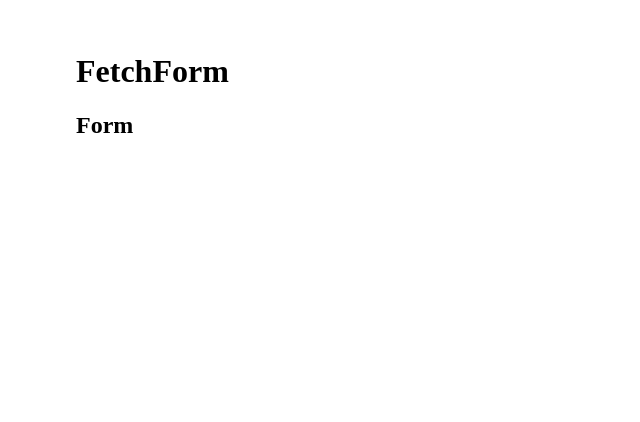
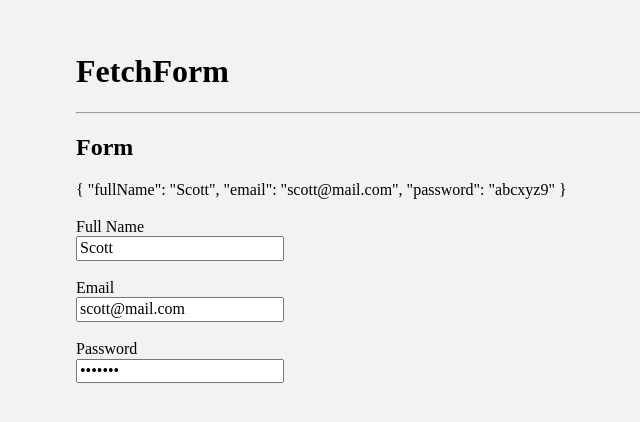
Before and after one commit to westseii/FetchForm, a Vue app: page / in a window 1280 px wide. Shown: the top 422 px of the page, without its empty margins (64-704 px from the left). Built offline with nearby package versions, Linux system fonts and the light colour scheme.

Commit message:
setting up form components; stopping point for night

```diff
--- a/index.html
+++ b/index.html
@@ -1,13 +1,22 @@
 <!DOCTYPE html>
 <html lang="en">
   <head>
-    <meta charset="UTF-8">
-    <link rel="icon" href="/favicon.ico">
-    <meta name="viewport" content="width=device-width, initial-scale=1.0">
-    <title>Vite App</title>
+    <meta charset="UTF-8" />
+    <link
+      rel="icon"
+      href="/favicon.ico"
+    />
+    <meta
+      name="viewport"
+      content="width=device-width, initial-scale=1.0"
+    />
+    <title>Frontend Take-Home Exercise</title>
   </head>
   <body>
     <div id="app"></div>
-    <script type="module" src="/src/main.js"></script>
+    <script
+      type="module"
+      src="/src/main.js"
+    ></script>
   </body>
 </html>
--- a/src/App.vue
+++ b/src/App.vue
@@ -5,6 +5,7 @@
 <template>
   <header>
     <h1>FetchForm</h1>
+    <hr />
     <FetchForm />
   </header>
   <main></main>
--- a/src/assets/base.css
+++ b/src/assets/base.css
@@ -1,3 +1,5 @@
 :root {
-  --vt-c-white: #ffffff;
+  --vt-c-white: #fff;
+
+  --vt-scott-background: hsl(0, 0%, 95%);
 }
--- a/src/assets/main.css
+++ b/src/assets/main.css
@@ -5,3 +5,7 @@
   max-width: 1000px;
   padding: 2rem;
 }
+
+body {
+  background: var(--vt-scott-background);
+}
--- a/src/components/FetchForm.vue
+++ b/src/components/FetchForm.vue
@@ -1,11 +1,38 @@
 <script setup>
+  import { reactive } from "vue";
+  import FetchFormField from "./FetchFormField.vue";
+
   const endpoint = "https://frontend-take-home.fetchrewards.com/form";
+
+  const formValues = reactive({
+    fullName: "Scott",
+    email: "scott@mail.com",
+    password: "abcxyz9",
+  });
 </script>
 
 <template>
   <div>
     <h2>Form</h2>
+    <div>{{ formValues }}</div>
+    <br />
     <!-- full name, email, password, occupation, and state -->
+    <FetchFormField
+      input-placeholder="First Last"
+      label-text="Full Name"
+      v-model="formValues.fullName"
+    />
+    <br />
+    <FetchFormField
+      label-text="Email"
+      v-model="formValues.email"
+    />
+    <br />
+    <FetchFormField
+      input-type="password"
+      label-text="Password"
+      v-model="formValues.password"
+    />
   </div>
 </template>
 
--- /dev/null
+++ b/src/components/FetchFormField.vue
@@ -0,0 +1,43 @@
+<script setup>
+  const props = defineProps({
+    labelText: {
+      type: String,
+      default: "Label",
+    },
+    inputType: {
+      type: String,
+      default: "text",
+      validator: (value) => ["text", "password"].includes(value),
+    },
+    inputPlaceholder: {
+      type: String,
+    },
+
+    // for v-model two-way data binding
+    modelValue: String,
+  });
+
+  const emit = defineEmits(["update:modelValue"]);
+
+  // for v-model
+  const updateValue = (e) => {
+    emit("update:modelValue", e.target.value);
+  };
+</script>
+
+<template>
+  <div>
+    <label :for="labelText">{{ labelText }}</label>
+    <br />
+    <input
+      :id="labelText"
+      :placeholder="inputPlaceholder"
+      :type="inputType"
+      :value="modelValue"
+      @input="updateValue"
+      name=""
+    />
+  </div>
+</template>
+
+<style scoped></style>
--- a/src/main.js
+++ b/src/main.js
@@ -1,7 +1,7 @@
 import { createApp } from "vue";
 import App from "./App.vue";
 
-import "../node_modules/normalize.css";
+import "../node_modules/normalize.css"; // css style reset
 import "./assets/main.css";
 
 createApp(App).mount("#app");
```
